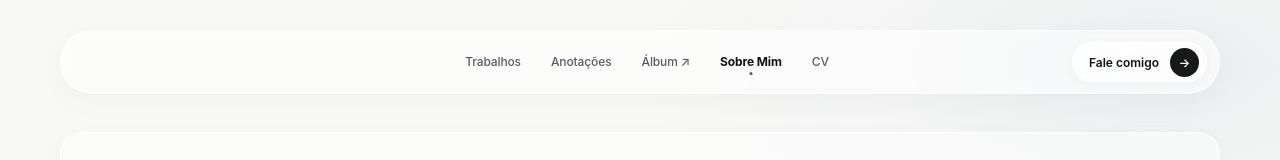
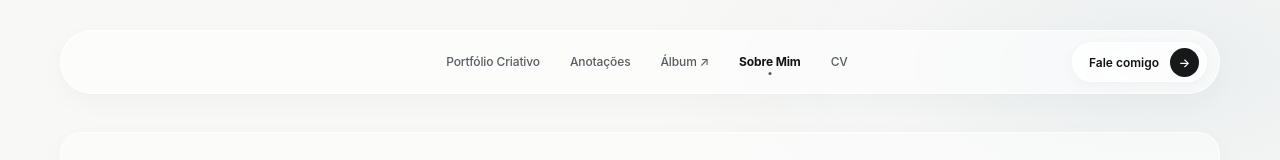
Before and after one commit to MiglioriniMath/portfolio-matheus, a plain HTML site: page about.html in a window 1280 px wide. Shown: the top 160 px of the page. Drawn offline with Linux system fonts and the light colour scheme.

Commit message:
Rename work navigation on about

```diff
--- a/about.html
+++ b/about.html
@@ -32,7 +32,7 @@
     <header class="site-header">
       <span class="header-spacer" aria-hidden="true"></span>
       <nav class="nav" aria-label="Navegação principal">
-        <a href="work.html">Trabalhos</a>
+        <a href="work.html">Portfólio Criativo</a>
         <a href="notes.html">Anotações</a>
         <a href="https://avely.me/math" target="_blank" rel="noreferrer">Álbum ↗</a>
         <a href="about.html" aria-current="page">Sobre Mim</a>
```
